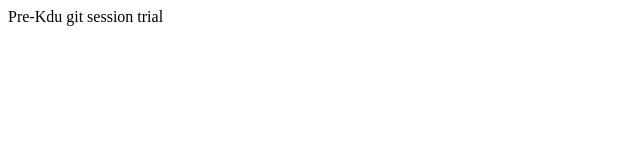
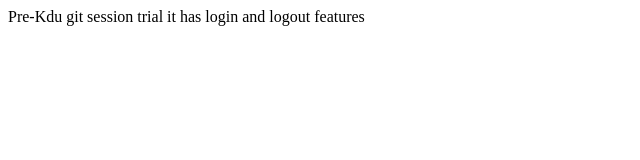
Before and after one commit to Sasi0901/Git-tutorial, a plain HTML site: page index.html in a window 1280 px wide. Shown: the whole page, without its empty margins (0-640 px from the left). Drawn offline with Linux system fonts and the light colour scheme.

Commit message:
Changes added

```diff
--- a/app.js
+++ b/app.js
@@ -1 +1,2 @@
 console.log("Pre KDU Git Session");
+console.log("New change");
--- a/index.html
+++ b/index.html
@@ -7,5 +7,6 @@
 </head>
 <body>
     Pre-Kdu git session trial
+    it has login and logout features
 </body>
 </html>
```
